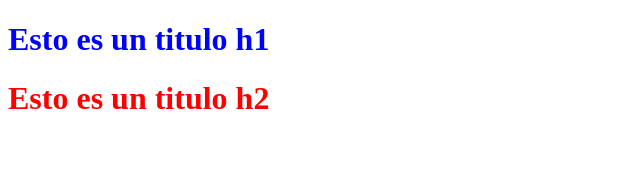
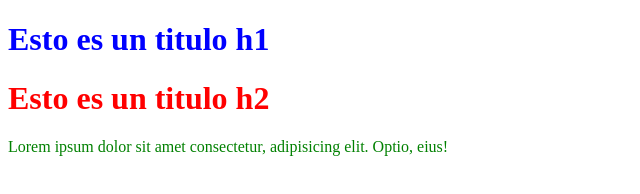
Before and after one commit to felipe-castillob/Proyecto_2, a plain HTML site: page index.html in a window 1280 px wide. Shown: the whole page, without its empty margins (0-640 px from the left). Drawn offline with Linux system fonts and the light colour scheme.

Commit message:
Ejercicio Finalizado

```diff
--- a/index.html
+++ b/index.html
@@ -12,9 +12,13 @@
     .title__second{
         color : red;
     }
+    #parrafo__green{
+        color: green;
+    }
 </style>
 <body>
     <h1 class="title__first">Esto es un titulo h1</h1>
     <h1 class="title__second">Esto es un titulo h2</h2>
+    <p id="parrafo__green">Lorem ipsum dolor sit amet consectetur, adipisicing elit. Optio, eius!</p>
 </body>
 </html>
```
